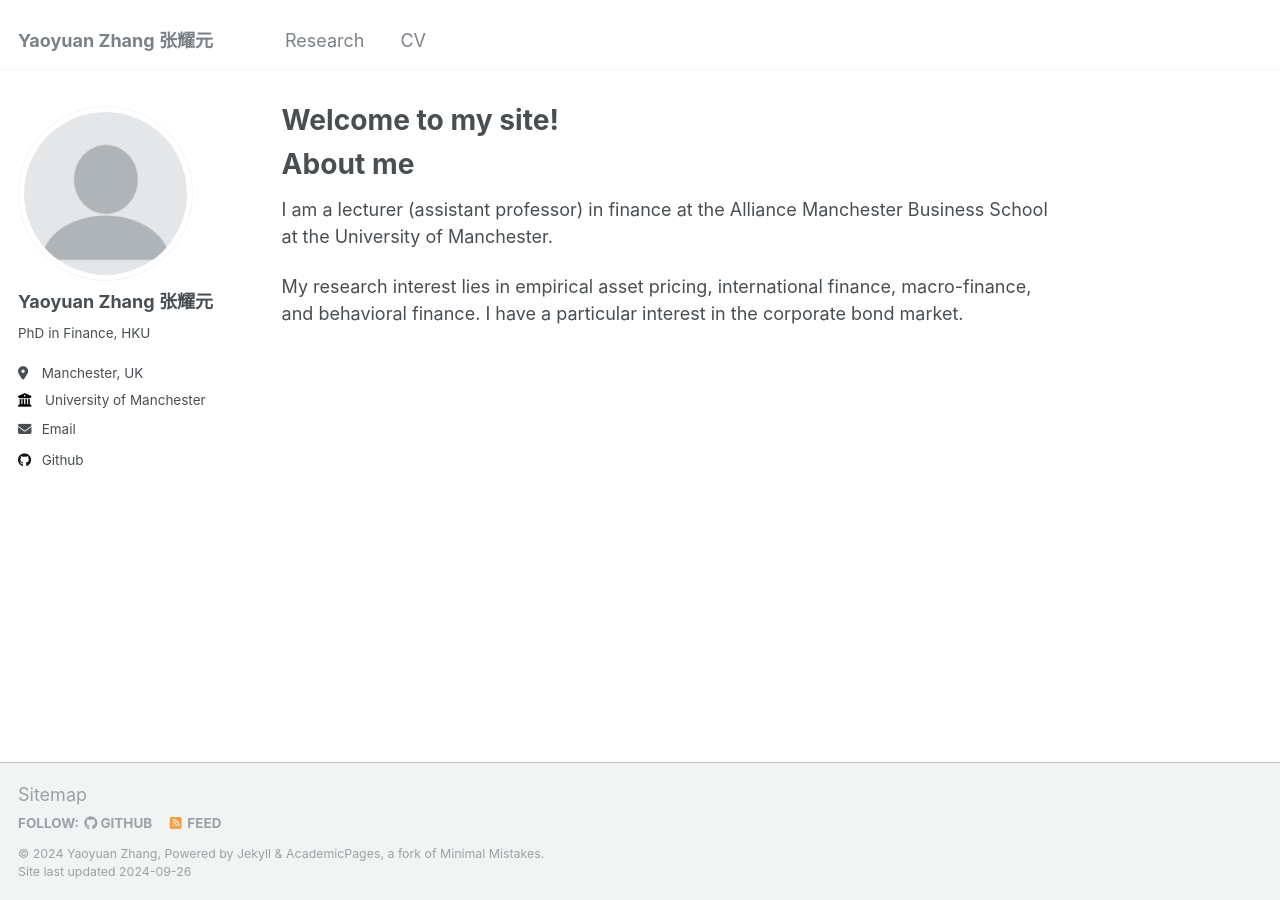
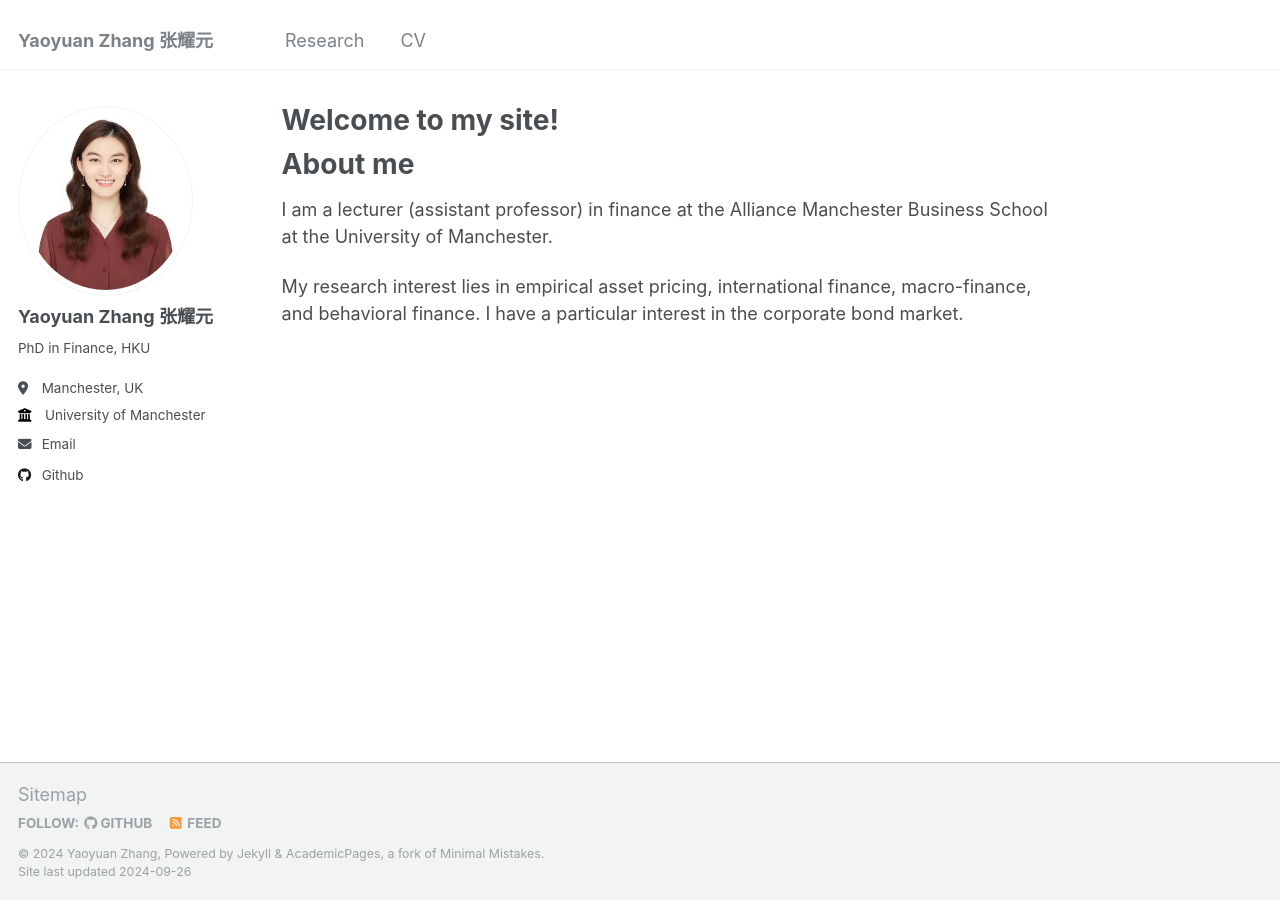
Before and after one commit to yaoyuanzhang-research/yaoyuanzhang-research.github.io, a Jekyll site: the page built from _pages/about.md, in a window 1280 px wide. Built offline with Jekyll 4.4.1, drawn with Linux system fonts in a browser that asks for light colours.

Commit message:
Update _config.yml

```diff
--- a/_config.yml
+++ b/_config.yml
@@ -21,7 +21,7 @@ repository               : "yaoyuanzhang-research/yaoyuanzhang-research.github.i
 #               Additional customization can be done by editing /_includes/author-profile.html
 author:
   # Biographic information
-  avatar           : "profile.png"
+  avatar           : "vip1.webp"
   name             : "Yaoyuan Zhang 张耀元"
   pronouns         : # example: "she/her"
   bio              : "PhD in Finance, HKU"
```
